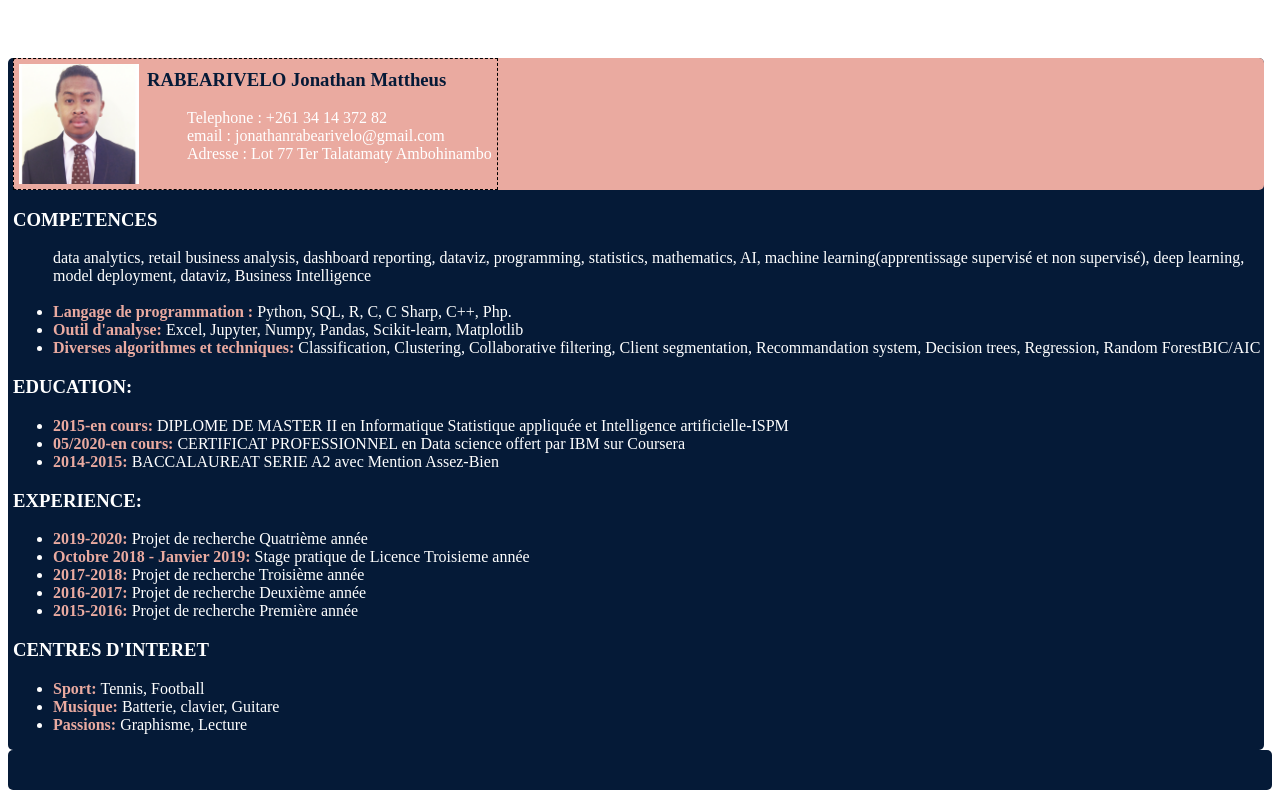
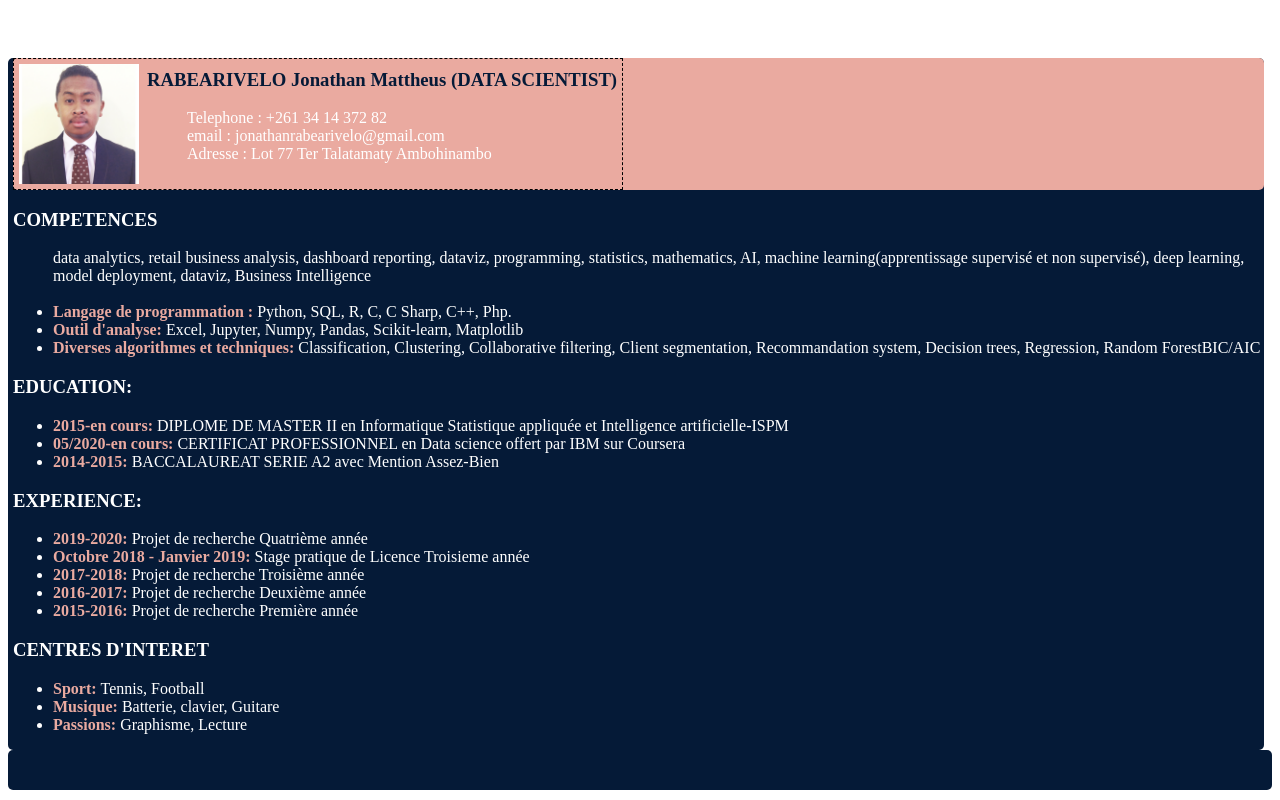
Before and after one commit to Jonathan982/Devoir-CV-2, a plain HTML site: page index.html in a window 1280 px wide. Drawn offline with Linux system fonts and the light colour scheme.

Commit message:
Update index.html

```diff
--- a/index.html
+++ b/index.html
@@ -12,7 +12,7 @@
          <div class="c">
              <table>
                  <td><img src="img/jo.png" class="s"/></td>
-                 <td><h3 class="bl">RABEARIVELO Jonathan Mattheus </h3>
+                 <td><h3 class="bl">RABEARIVELO Jonathan Mattheus (DATA SCIENTIST) </h3>
 
             <ul>
                 Telephone : +261 34 14 372 82<br>
```
